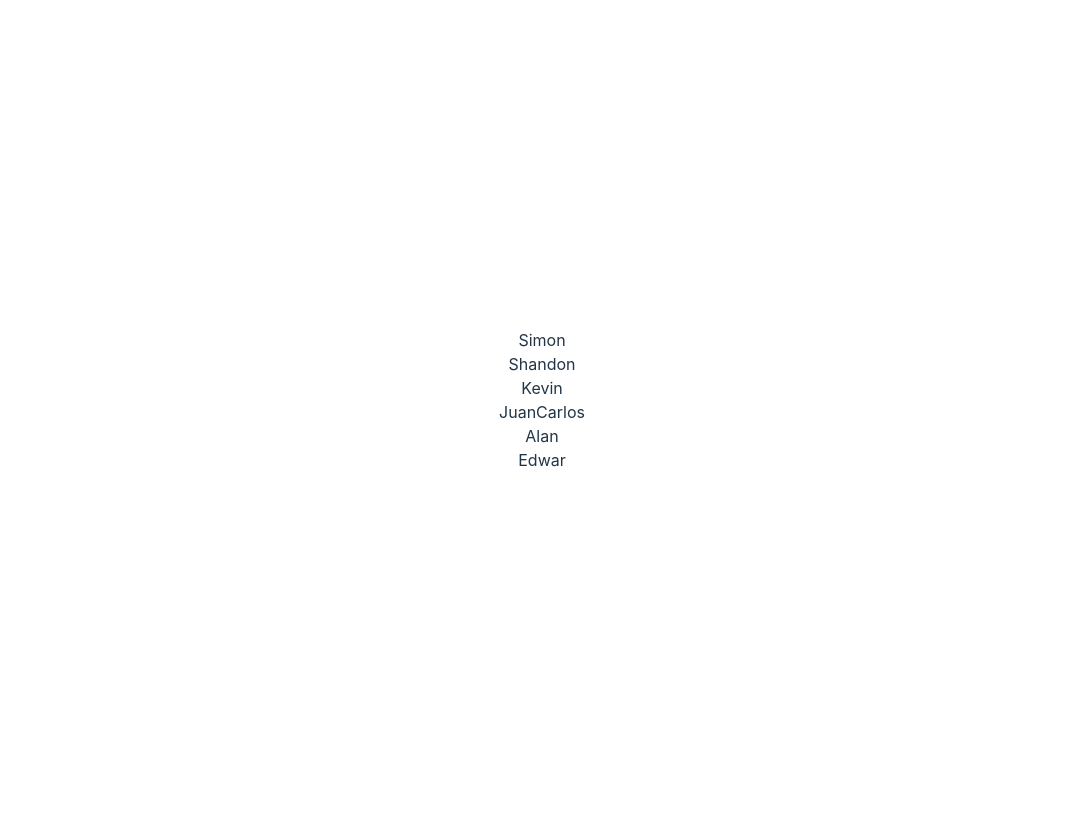
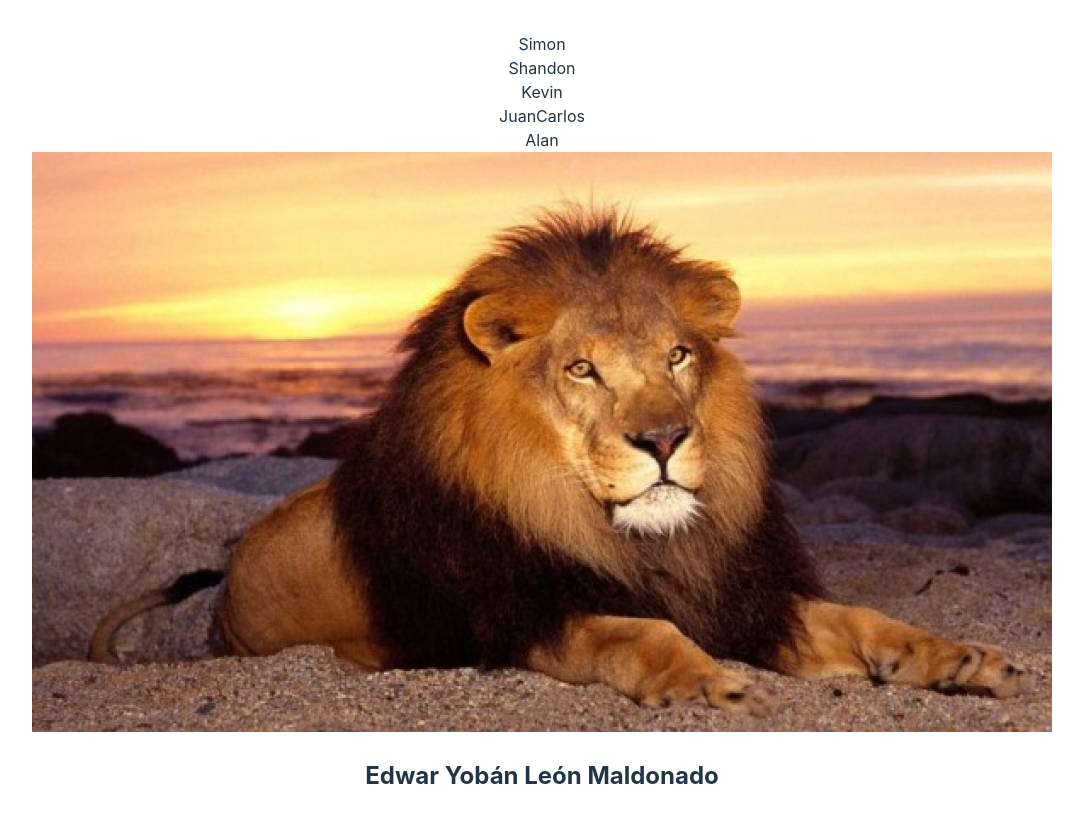
Before and after one commit to EdwarLe/clase4.4.1, a React (Vite) app: page / in a window 1280 px wide. Shown: the top 822 px of the page, without its empty margins (98-1181 px from the left). Before the commit the page ends 800 px from the top, so only its background shows below. Built offline with nearby package versions, Linux system fonts and the light colour scheme.

Commit message:
Creación de usuario Edwar León

```diff
--- a/src/Edwar.jsx
+++ b/src/Edwar.jsx
@@ -1,6 +1,9 @@
 const Edwar = () => {
   return (
-    <div>Edwar</div>
+    <div>
+        <img src="/leon.jpg" alt="" />
+        <h2>Edwar Yobán León Maldonado</h2>
+    </div>
   )
 }
 export default Edwar
```
Also changed, not shown: public/leon.jpg (added).
